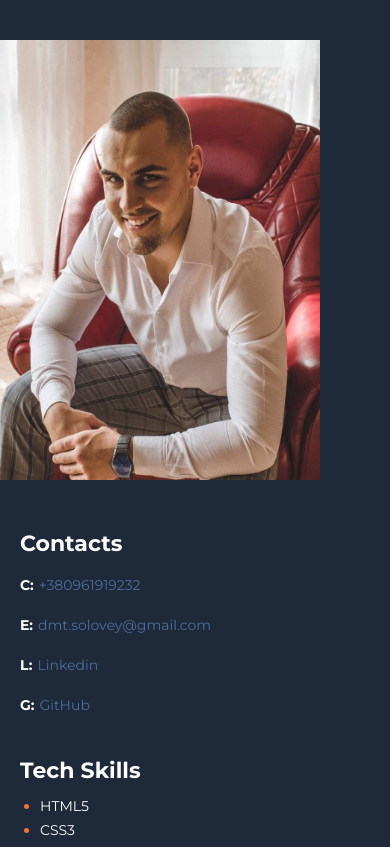
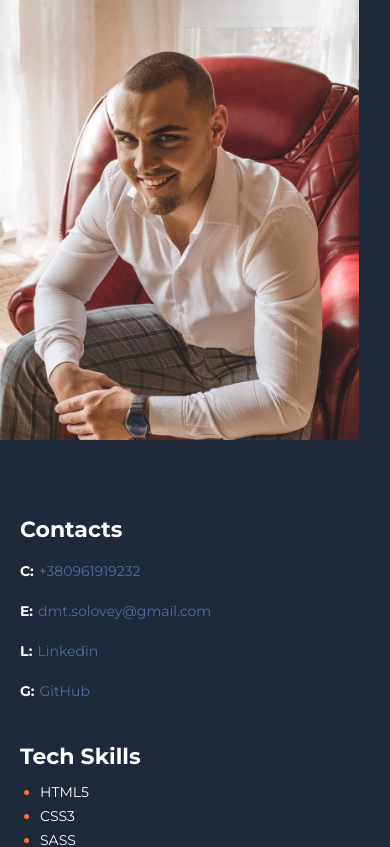
Before and after one commit to dmtsolovey/CV, a React (Create React App) app: page / in a window 390 px wide. Shown: the top 847 px of the page. Built offline with nearby package versions, Linux system fonts and the light colour scheme.

Commit message:
fix  img

```diff
--- a/src/components/sidebar/Contacts/Contacts.css
+++ b/src/components/sidebar/Contacts/Contacts.css
@@ -1,9 +1,8 @@
 .avatar {
   margin-top: 40px;
   margin-bottom: 50px;
-  width: 370px;
+  max-width: 370px;
   height: 440px;
-  display: block;
 }
 .contacts {
   margin-left: 40px;
@@ -39,7 +38,7 @@
 }
 @media (max-width: 768px) {
   .avatar {
-    width: 320px;
+    margin-top: 0;
   }
   .contacts {
     margin-left: 20px;
--- a/src/components/sidebar/Contacts/Contacts.jsx
+++ b/src/components/sidebar/Contacts/Contacts.jsx
@@ -3,7 +3,7 @@ import "./Contacts.css";
 export default function Contacts() {
   return (
     <div>
-      <img src="images/avatar.png" alt="avatar" className="avatar" />
+      <img src="/images/avatar.png" alt="avatar" className="avatar" />
       <div className="contacts">
         <h3 className="contacts-title">Contacts</h3>
         <p>
```
